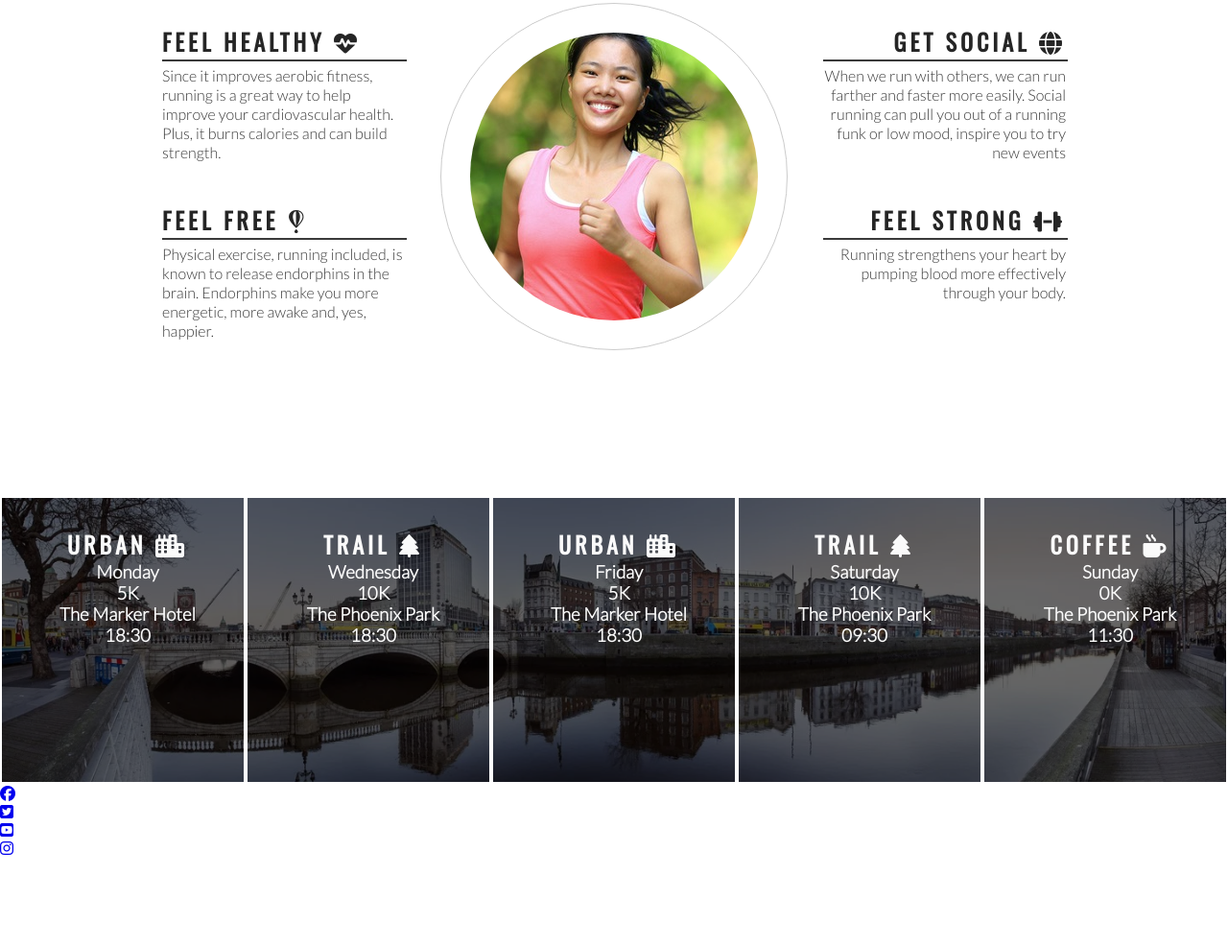
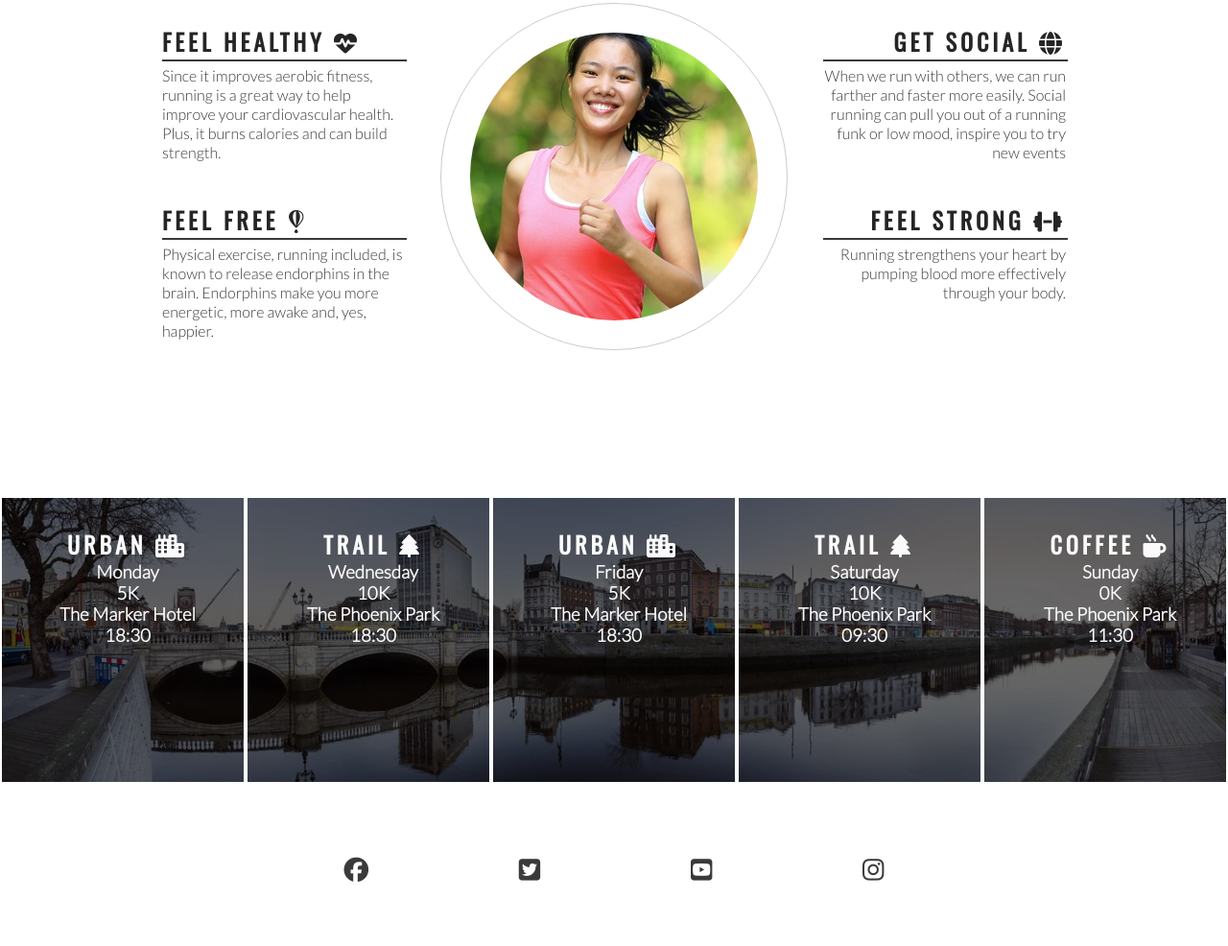
Before and after one commit to TheTechnomanc3r/love-running, a plain HTML site: page index.html in a window 1280 px wide. Shown: the part 778-1764 px from the top of the page at 96% size. Before the commit the page ends 1671 px from the top, so only its background shows below. Drawn offline with nearby package versions, Linux system fonts and the light colour scheme.

Commit message:
Add style to footer social media icons

```diff
--- a/assets/css/style.css
+++ b/assets/css/style.css
@@ -226,3 +226,25 @@ hr {
 #times h2 {
     color: #fafafa;
 }
+
+/* footer */
+
+footer {
+    height: 150px;
+}
+
+.social-networks {
+    text-align: center;
+}
+
+.social-networks > li {
+    display: inline;
+}
+
+.social-networks i {
+    font-size: 160%;
+    margin: 1%;
+    padding: 5%;
+    color: #3a3a3a;
+
+}
--- a/index.html
+++ b/index.html
@@ -125,7 +125,7 @@
 
     </section>
     <footer>
-        <ul>
+        <ul class="social-networks">
             <li>
                 <a href="https://facebook.com" target="_blank" rel="noopener"
                  aria-label="Visit our Facebbok page(Opens in a new tab)"><i class="fa-brands fa-facebook"></i></a>
@@ -139,7 +139,7 @@
                  aria-label="Visit our Youtube page(Opens in a new tab)"><i class="fa-brands fa-square-youtube"></i></a>
             </li>
             <li>
-                <a href="https://facebook.com" target="_blank" rel="noopener"
+                <a href="https://instagram.com" target="_blank" rel="noopener"
                  aria-label="Visit our Instagram page(Opens in a new tab)"><i class="fa-brands fa-instagram"></i></a>
             </li>
         </ul>
```
